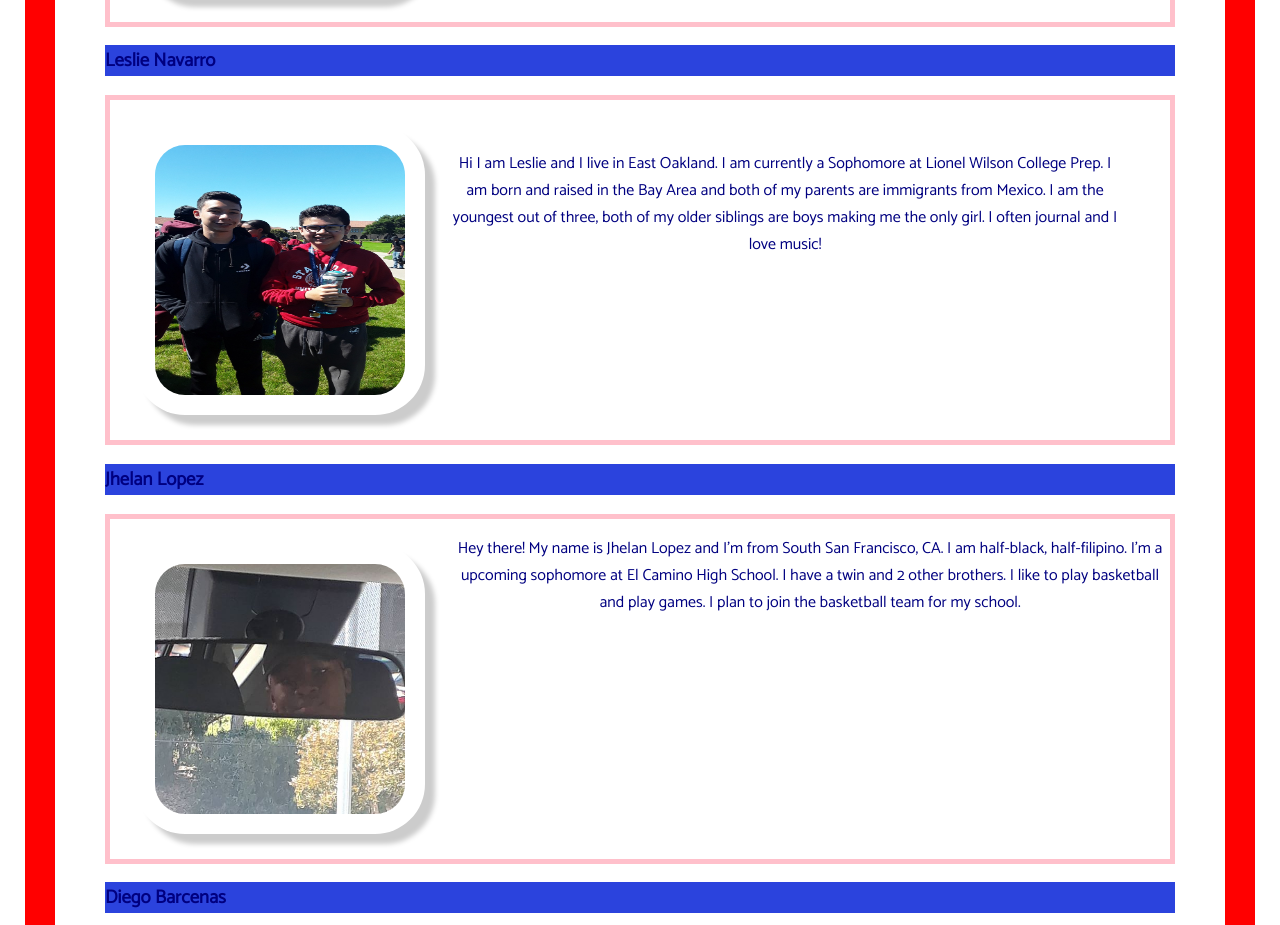
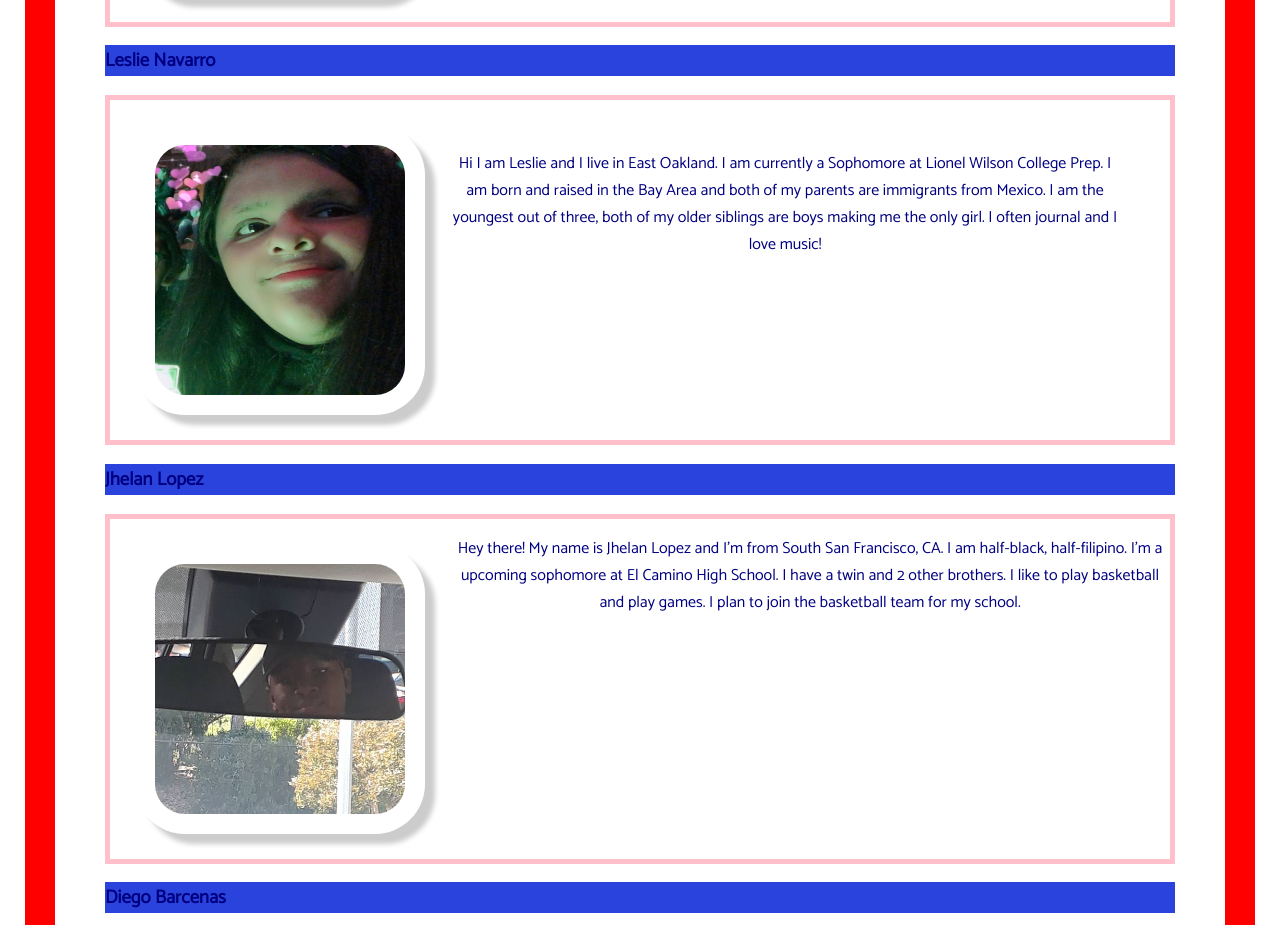
Before and after one commit to diegobarcenas37/HIV, a plain HTML site: page about-us.html in a window 1280 px wide. Shown: the part 849-1774 px from the top of the page. Drawn offline with Linux system fonts and the light colour scheme.

Commit message:
Update about-us.html

```diff
--- a/about-us.html
+++ b/about-us.html
@@ -47,7 +47,7 @@
 
 	<h3>Leslie Navarro</h3>
 	<div id="leslie">
-	<img id="leslieimage" src="./images/jose.jpg" alt="Leslie" style="width: 250px;height:250px">
+	<img id="leslieimage" src="./images/leslie.jpg" alt="Leslie" style="width: 250px;height:250px">
 	<p class="leslie">Hi I am Leslie and I live in East Oakland. I am currently a Sophomore at Lionel Wilson College Prep. I am born and raised in the Bay Area and both of my parents are immigrants from Mexico. I am the youngest out of three, both of my older siblings are boys making me the only girl. I often journal and I love music!</p>
 </div>
 		<h3>Jhelan Lopez</h3>
```
